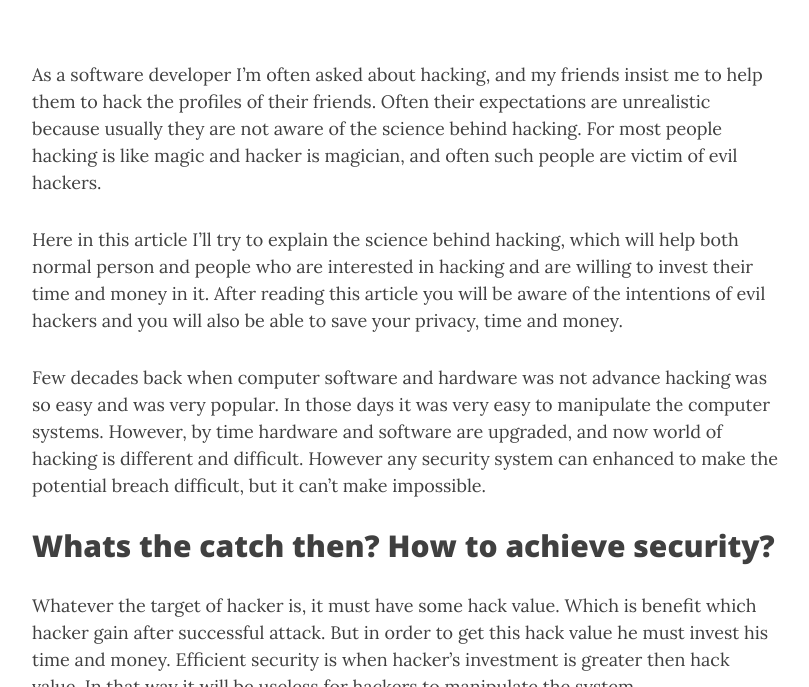
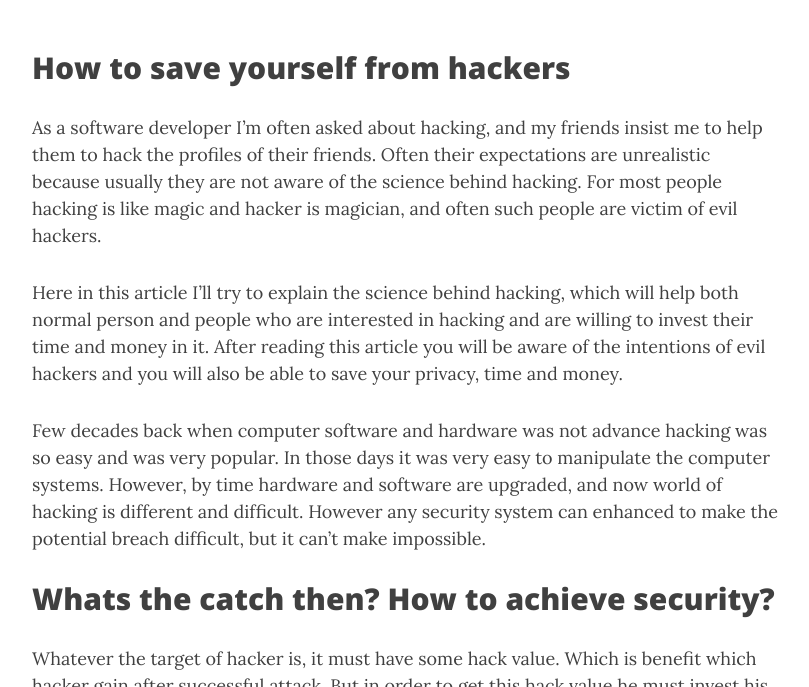
Before and after one commit to waseemullah157/waxeem, a Jekyll site: the page built from _posts/cyber_security/2019-09-11-How-to-save-your-self-from-hackers.md, in a window 1280 px wide and 900 px high, scrolled down 377 px, cut to the strip 213-900 px from the top of the window. Shown: the whole strip, without its empty margins (233-1042 px from the left). Built offline with Jekyll 4.4.1, drawn with Linux system fonts in a browser that asks for light colours; nearby versions of some CDN libraries.

Commit message:
Subtitle

```diff
--- a/_posts/cyber_security/2019-09-11-How-to-save-your-self-from-hackers.md
+++ b/_posts/cyber_security/2019-09-11-How-to-save-your-self-from-hackers.md
@@ -6,6 +6,8 @@ bigimg: /img/hacking.png
 tags: [Save your privacy, Hacking, Secure Facebook, All you need to know about hacking, Ethical Hacking]
 comments: true
 ---
+
+## How to save yourself from hackers
 
 As a software developer I'm often asked about hacking, and my friends insist me to help them to hack the profiles of their friends. Often their expectations are unrealistic because usually they are not aware of the science behind hacking. For most people hacking is like magic and hacker is magician, and often such people are victim of evil hackers.
 
```
